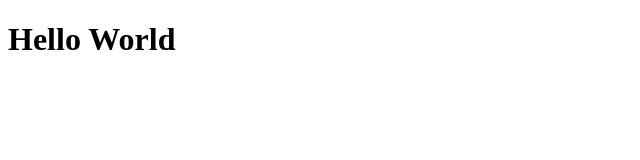
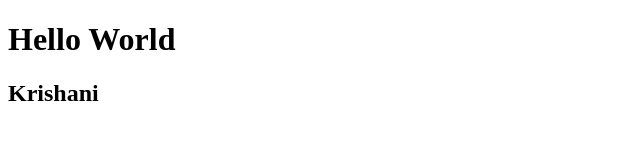
Before and after one commit to Gunasekara98620/newtest, a plain HTML site: page index.html in a window 1280 px wide. Shown: the whole page, without its empty margins (0-640 px from the left). Drawn offline with Linux system fonts and the light colour scheme.

Commit message:
modified commit

```diff
--- a/index.html
+++ b/index.html
@@ -5,5 +5,6 @@
 </head>
 <body>
 <h1>Hello World</h1>
+<h2>Krishani</h2>
 </body>
 </html>
```
